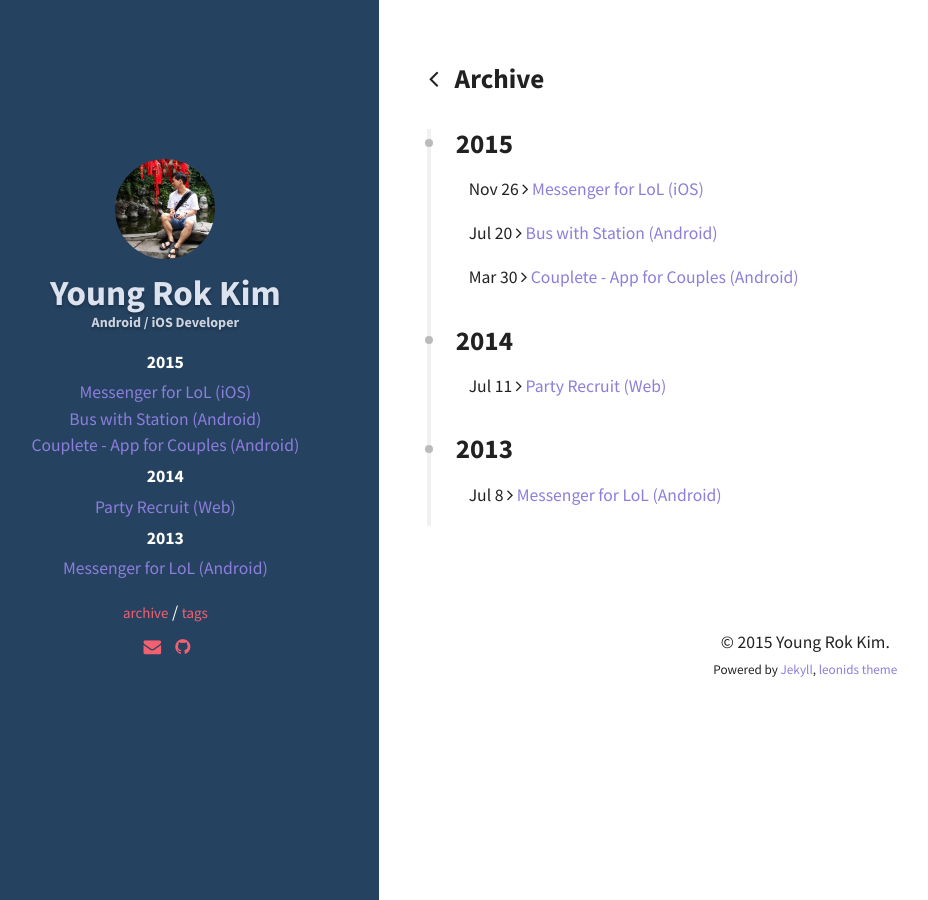
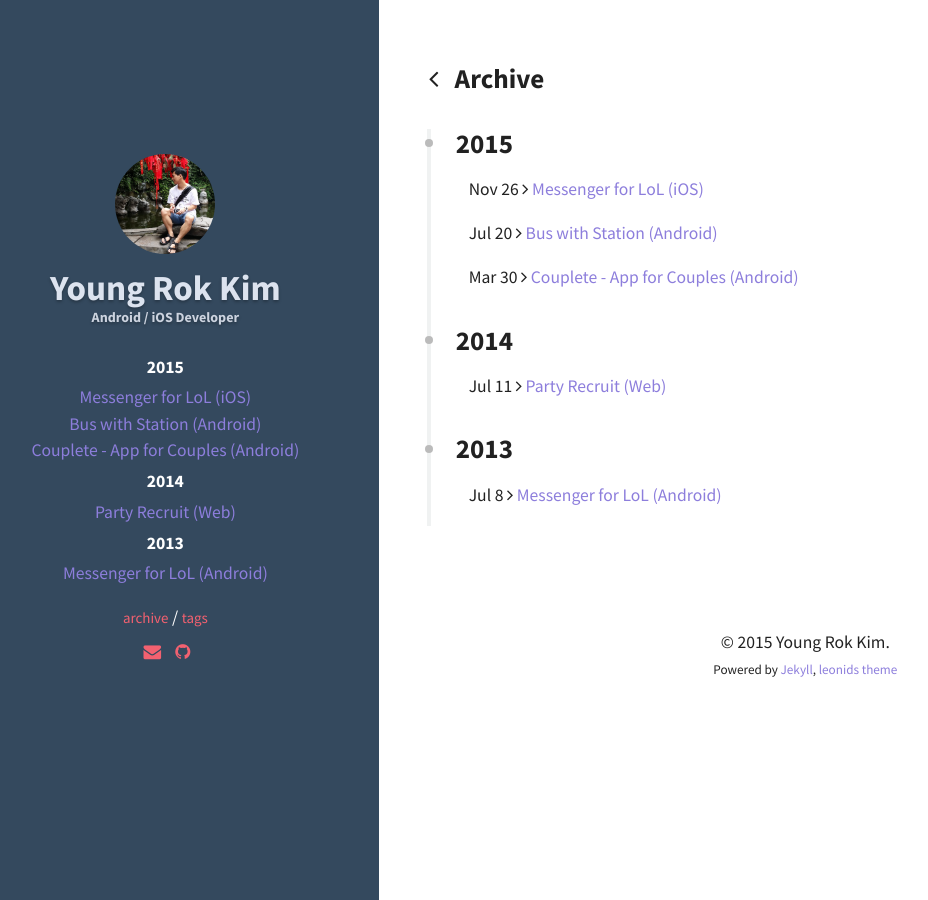
Before and after one commit to rokoroku/rokoroku.github.io, a Jekyll site: the page built from archive.html, in a window 1280 px wide. Shown: the whole page, without its empty margins (48-976 px from the left). Built offline with Jekyll 4.4.1, drawn with Linux system fonts in a browser that asks for light colours.

Commit message:
fix layout

```diff
--- a/_config.yml
+++ b/_config.yml
@@ -11,7 +11,7 @@
 # Then, the 'url' is: http://yourname.github.io
 # If your project is placed in another repository as a gh-pages branch, like: https://github.com/yourname/projectname
 # Then, the 'url' is: http://yourname.github.io/projectname
-url: http://rokoroku.github.io
+# url: http://rokoroku.github.io
 
 #
 ###################################
--- a/_layouts/post_listing.html
+++ b/_layouts/post_listing.html
@@ -6,15 +6,13 @@
 <div class="post">
 
   {% if post.image.feature %}
-  <div class="post-feature-image-list">
-    <img src =
+    <img class="post-feature-image-thumb" src =
     {% if post.image.feature contains 'http' %}
     "{{ post.image.feature }}"
     {% else %}
     "{{ site.url }}/img/{{ post.image.feature }}"
     {% endif %}
     alt="{{ post.title }} feature image">
-  </div>
   {% endif %}
 
   <div class="post-content">
--- a/_sass/pages/_layout.scss
+++ b/_sass/pages/_layout.scss
@@ -1,6 +1,6 @@
 /* LAYOUT CSS */
 .cover {
-  background-color: #254260;
+  background-color: #34495e;
   position: fixed;
   text-align: center;
   width: 100%;
@@ -57,6 +57,13 @@
     margin: 0 auto;
     padding: 0 20px 80px;
   }
+  .nav-list {
+    display: none;
+    margin-top: 30px;
+    @include media-query($medium-screen) {
+      display: block;
+    }
+  }
 }
 .social-links {
   margin-top: 0.5em;
--- a/_sass/pages/_post.scss
+++ b/_sass/pages/_post.scss
@@ -20,13 +20,15 @@
     margin-bottom: 20px;
   }
 
-  .post-feature-image-list {
+  .post-feature-image-thumb {
     display: block;
     float: left;
     clear: both;
     margin-right: 20px;
-    img {
-      padding: 10px 10px 10px 10px auto;
+    padding: 10px 10px 10px 10px auto;
+    max-height: 80px;
+
+    @include media-query($medium-screen) {
       max-height: 140px;
     }
   }
```
